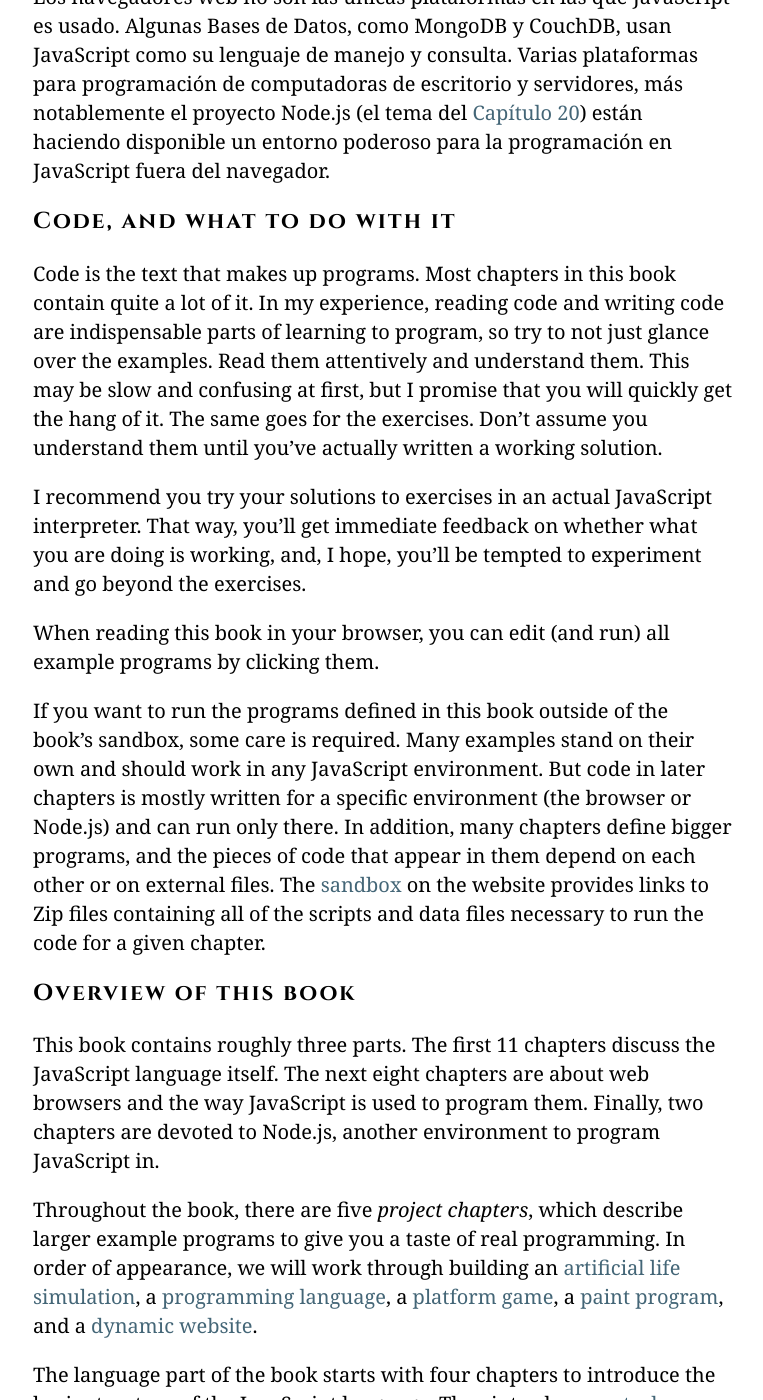
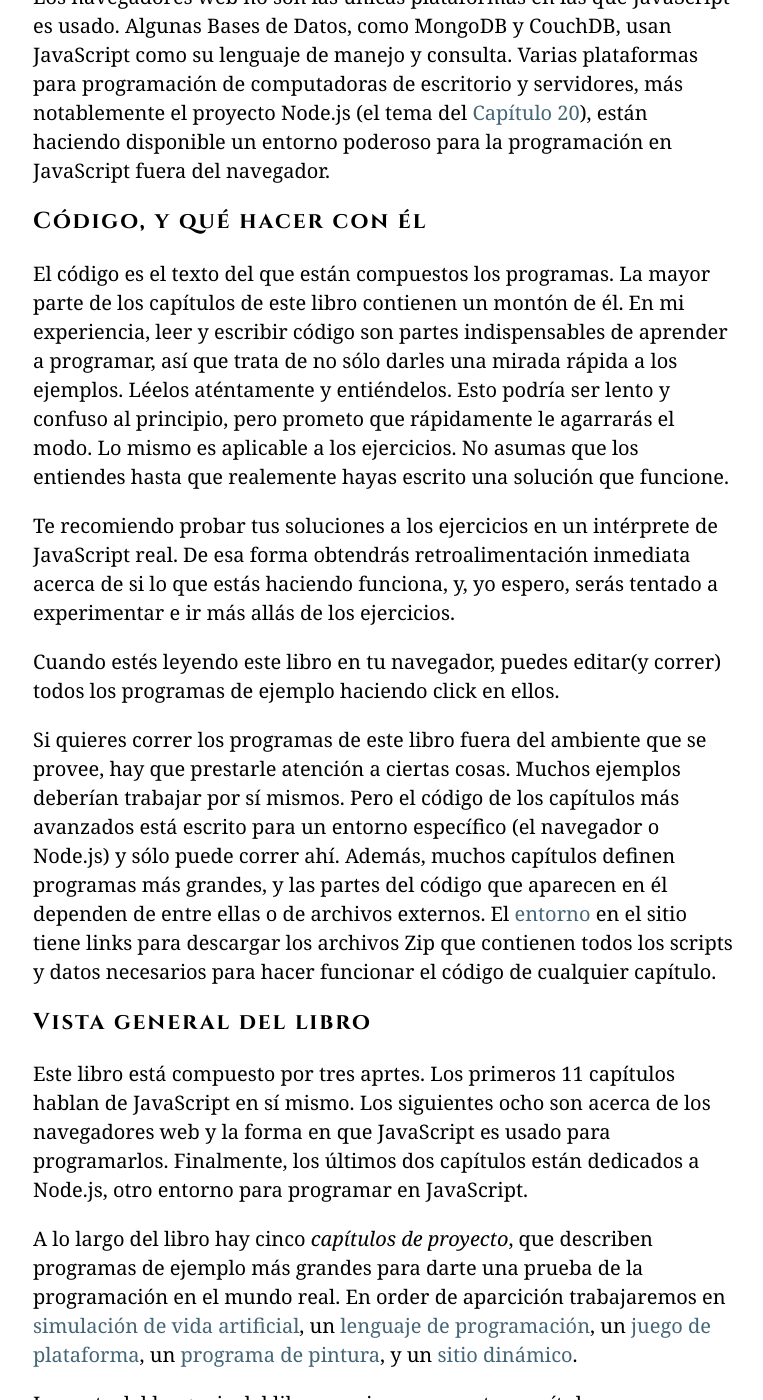
Before and after one commit to hectorip/Eloquent-JavaScript-ES-online, a Jekyll site: the page chapters/00_intro.html, which Jekyll copies as it is, in a window 1280 px wide and 1400 px high, scrolled down 8478 px. Shown: the whole window, without its empty margins (257-1020 px from the left). Built offline with Jekyll 4.4.1, drawn with Linux system fonts in a browser that asks for light colours; nearby versions of some CDN libraries; library files that are not in the unit come from our copies; some of the changed text lies outside the part shown.

Commit message:
Into finished

```diff
--- a/chapters/00_intro.html
+++ b/chapters/00_intro.html
@@ -284,96 +284,94 @@ navegadores estám empezando a soportar nuevas características de esta versión
 que JavaScript es usado. Algunas Bases de Datos, como MongoDB y CouchDB, usan
 JavaScript como su lenguaje de manejo y consulta. Varias plataformas para
 programación de computadoras de escritorio y servidores, más notablemente
-el proyecto Node.js (el tema del <a href="20_node.html#node">Capítulo 20</a>) están
+el proyecto Node.js (el tema del <a href="20_node.html#node">Capítulo 20</a>), están
 haciendo disponible un entorno poderoso para la programación en JavaScript fuera
 del navegador.</p>
-<h2><a class=h_ident id="h_UmlI5uNVqn" href="#h_UmlI5uNVqn"></a>Code, and what to do with it</h2>
-<p><a class=p_ident id="p_vaDhHr+EAd" href="#p_vaDhHr+EAd"></a>Code is the text that makes up
-programs. Most chapters in this book contain quite a lot of it. In my
-experience, reading code and writing code are indispensable parts of
-learning to program, so try to not just glance over the examples. Read
-them attentively and understand them. This may be slow and confusing
-at first, but I promise that you will quickly get the hang of it. The
-same goes for the exercises. Don&#8217;t assume you understand them
-until you&#8217;ve actually written a working solution.</p>
-<p><a class=p_ident id="p_TTKKe5L9Nw" href="#p_TTKKe5L9Nw"></a>I recommend you try your solutions to exercises
-in an actual JavaScript interpreter. That way, you&#8217;ll get immediate feedback on
-whether what you are doing is working, and, I hope, you&#8217;ll be
-tempted to experiment and go beyond the exercises.</p>
-<p><a class=p_ident id="p_NCyHfLuN8B" href="#p_NCyHfLuN8B"></a>When reading this book in your browser, you can edit (and run) all
-example programs by clicking them.</p>
-<p><a class=p_ident id="p_lSuuLUcwMp" href="#p_lSuuLUcwMp"></a>If you want to run the
-programs defined in this book outside of the book&#8217;s sandbox, some care
-is required. Many examples stand on their own and should work in any
-JavaScript environment. But code in later chapters is mostly written
-for a specific environment (the browser or Node.js) and can run only
-there. In addition, many chapters define bigger programs, and the
-pieces of code that appear in them depend on each other or on external
-files. The <a href="http://eloquentjavascript.net/code">sandbox</a> on the website
-provides links to Zip files containing all of the scripts and data
-files necessary to run the code for a given chapter.</p>
-<h2><a class=h_ident id="h_QzUnm0u8/B" href="#h_QzUnm0u8/B"></a>Overview of this book</h2>
-<p><a class=p_ident id="p_Nb8pnSxfWH" href="#p_Nb8pnSxfWH"></a>This book contains roughly three parts. The first 11 chapters discuss
-the JavaScript language itself. The next eight chapters are about web
-browsers and the way JavaScript is used to program them. Finally,
-two chapters are devoted to Node.js, another environment to program
-JavaScript in.</p>
-<p><a class=p_ident id="p_vtV983SU2Q" href="#p_vtV983SU2Q"></a>Throughout the book, there are five <em>project chapters</em>, which describe
-larger example programs to give you a taste of real programming. In
-order of appearance, we will work through building an
-<a href="07_elife.html#elife">artificial life simulation</a>, a
-<a href="11_language.html#language">programming language</a>, a
-<a href="15_game.html#game">platform game</a>, a
-<a href="19_paint.html#paint">paint program</a>, and a
-<a href="21_skillsharing.html#skillsharing">dynamic website</a>.</p>
-<p><a class=p_ident id="p_tBWN2J/neE" href="#p_tBWN2J/neE"></a>The language part of the book starts with four chapters to introduce
-the basic structure of the JavaScript language. They introduce
-<a href="02_program_structure.html#program_structure">control structures</a>
-(such as the <code>while</code> word you saw in this introduction),
-<a href="03_functions.html#functions">functions</a> (writing your own
-operations), and <a href="04_data.html#data">data structures</a>. After these,
-you will be able to write simple programs. Next, Chapters
-<a href="05_higher_order.html#higher_order">5</a> and
-<a href="06_object.html#object">6</a> introduce techniques to use functions
-and objects to write more <em>abstract</em> code and thus keep complexity
-under control.</p>
-<p><a class=p_ident id="p_BQGfU79Z/i" href="#p_BQGfU79Z/i"></a>After a <a href="07_elife.html#elife">first project chapter</a>, the first
-part of the book continues with chapters on
-<a href="08_error.html#error">error handling and fixing</a>, on
-<a href="09_regexp.html#regexp">regular expressions</a> (an important tool for
-working with text data), and on
-<a href="10_modules.html#modules">modularity</a>—another weapon against
-complexity. The <a href="11_language.html#language">second project chapter</a>
-concludes the first part of the book.</p>
-<p><a class=p_ident id="p_ENnJdVvZOh" href="#p_ENnJdVvZOh"></a>The second part, Chapters <a href="12_browser.html#browser">12</a> to
-<a href="19_paint.html#paint">19</a>, describes the tools that browser
-JavaScript has access to. You&#8217;ll learn to display things on the screen
-(Chapters <a href="13_dom.html#dom">13</a> and
-<a href="16_canvas.html#canvas">16</a>), respond to user input (Chapters
-<a href="14_event.html#event">14</a> and <a href="18_forms.html#forms">18</a>), and
-communicate over the network (<a href="17_http.html#http">Chapter 17</a>).
-There are again two project chapters in this part.</p>
-<p><a class=p_ident id="p_dXulxOfRlF" href="#p_dXulxOfRlF"></a>After that, <a href="20_node.html#node">Chapter 20</a> describes Node.js, and
-<a href="21_skillsharing.html#skillsharing">Chapter 21</a> builds a simple web
-system using that tool.</p>
-<h2><a class=h_ident id="h_BqJ9mLVGGj" href="#h_BqJ9mLVGGj"></a>Typographic conventions</h2>
-<p><a class=p_ident id="p_tcuoG/QVih" href="#p_tcuoG/QVih"></a>In this book, text written in a <code>monospaced</code>
-font will represent elements of programs—sometimes
-they are self-sufficient fragments, and sometimes they just refer to
-part of a nearby program. Programs (of which you have already seen a
-few), are written as follows:</p>
+<h2><a class=h_ident id="h_NkhwsfiUTB" href="#h_NkhwsfiUTB"></a>Código, y qué hacer con él</h2>
+<p><a class=p_ident id="p_IcWVXRKHWW" href="#p_IcWVXRKHWW"></a>El código es el texto del que están
+compuestos los programas. La mayor parte de los capítulos de este libro
+contienen un montón de él. En mi experiencia, leer y escribir código son partes
+indispensables de aprender a programar, así que trata de no sólo darles una
+mirada rápida a los ejemplos. Léelos aténtamente y entiéndelos. Esto podría ser
+lento y confuso al principio, pero prometo que rápidamente le agarrarás el modo.
+Lo mismo es aplicable a los ejercicios. No asumas que los entiendes hasta
+que realemente hayas escrito una solución que funcione.</p>
+<p><a class=p_ident id="p_DaNtohWhCR" href="#p_DaNtohWhCR"></a> Te recomiendo probar tus soluciones a los ejercicios en
+un intérprete de JavaScript real. De esa forma obtendrás retroalimentación
+inmediata acerca de si lo que estás haciendo funciona, y, yo espero, serás
+tentado a experimentar e ir más allás de los ejercicios.</p>
+<p><a class=p_ident id="p_yTA5zdb1gZ" href="#p_yTA5zdb1gZ"></a>Cuando estés leyendo este libro en tu navegador, puedes editar(y correr)
+todos los programas de ejemplo haciendo click en ellos.</p>
+<p><a class=p_ident id="p_b5B1o3nNNf" href="#p_b5B1o3nNNf"></a>Si quieres correr los programas
+de este libro fuera del ambiente que se provee, hay que prestarle atención a ciertas cosas.
+Muchos ejemplos deberían trabajar por sí mismos. Pero el código de los capítulos
+más avanzados está escrito para un entorno específico (el navegador o Node.js)
+y sólo puede correr ahí. Además, muchos capítulos definen programas más grandes,
+y las partes del código que aparecen en él dependen de entre ellas o de archivos
+externos. El <a href="http://eloquentjavascript.net/code">entorno</a> en el sitio tiene
+links para descargar los archivos Zip que contienen todos los scripts y datos
+necesarios para hacer funcionar el código de cualquier capítulo.</p>
+<h2><a class=h_ident id="h_zZRUmsS5X5" href="#h_zZRUmsS5X5"></a>Vista general del libro</h2>
+<p><a class=p_ident id="p_Wuxak5+3jK" href="#p_Wuxak5+3jK"></a>Este libro está compuesto por tres aprtes. Los primeros 11 capítulos hablan de
+JavaScript en sí mismo. Los siguientes ocho son acerca de los navegadores
+web y la forma en que JavaScript es usado para programarlos. Finalmente,
+los últimos dos capítulos están dedicados a Node.js, otro entorno para
+programar en JavaScript.</p>
+<p><a class=p_ident id="p_2s+l7aA6TV" href="#p_2s+l7aA6TV"></a>A lo largo del libro hay cinco <em>capítulos de proyecto</em>, que describen programas
+de ejemplo más grandes para darte una prueba de la programación en el mundo real.
+En order de aparcición trabajaremos en
+<a href="07_elife.html#elife">simulación de vida artificial</a>, un
+<a href="11_language.html#language">lenguaje de programación</a>, un
+<a href="15_game.html#game">juego de plataforma</a>, un
+<a href="19_paint.html#paint">programa de pintura</a>, y un
+<a href="21_skillsharing.html#skillsharing">sitio dinámico</a>.</p>
+<p><a class=p_ident id="p_eAsMYrL/Ey" href="#p_eAsMYrL/Ey"></a>La parte del lenguaje del libro empieza con cuatro capítulos para presentar
+la estructura básica de JavaScript. Estos presentan
+<a href="02_program_structure.html#program_structure">estructuras de control</a>
+(como la palabra <code>while</code> que viste ene esta introducción),
+<a href="03_functions.html#functions">funciones</a> (escribir tus propias operaciones),
+y <a href="04_data.html#data">estructuras de datos</a>. Despeués de esto, serás capaz de
+escribir programas simples. Después, los capítulos
+<a href="05_higher_order.html#higher_order">5</a> y
+<a href="06_object.html#object">6</a> presentan técnicas para usar
+funciones y objetos para escribir código más <em>abstracto</em> y de esta manera
+mantener a la complejidad bajo control.</p>
+<p><a class=p_ident id="p_T2zLxztShc" href="#p_T2zLxztShc"></a>Después de <a href="07_elife.html#elife">un primer capítulo de proyecto</a>, la primera
+parte del libro continua con capítulos acerca de
+<a href="08_error.html#error">manejo y correccón de errores</a>,
+<a href="09_regexp.html#regexp">expresiones regulares</a> (una herramienta importanate
+para el manejo de datos de texto), y
+<a href="10_modules.html#modules">modularidad</a>, otra arma contra la complejidad.
+El <a href="11_language.html#language">segundo capítulo de proyecto</a> termina con la
+primera parte del libro.</p>
+<p><a class=p_ident id="p_85diCdIgH6" href="#p_85diCdIgH6"></a>En la segunda parte, los Capítulos <a href="12_browser.html#browser">12</a> a
+<a href="19_paint.html#paint">19</a>, describen las herramientas a las que JavaScript
+tiene acceso en el navegador web. Aprenderás a mostrar cosas en la pantalla
+(Capítulos <a href="13_dom.html#dom">13</a> y
+<a href="16_canvas.html#canvas">16</a>), repsonder a los datos de entrada del usuario
+(Capítulos <a href="14_event.html#event">14</a> y <a href="18_forms.html#forms">18</a>), y a comunicarte
+a través de la red (<a href="17_http.html#http">Capítulo 17</a>).
+Otra vez, hay dos proyectos en esta parte.</p>
+<p><a class=p_ident id="p_4ULBGwC8t5" href="#p_4ULBGwC8t5"></a>Después de eso, el <a href="20_node.html#node">Capítulo 20</a> describe Node.js, y el
+<a href="21_skillsharing.html#skillsharing">Capítulo 21</a> construye un sencillo sistema
+web usando esa herramienta.</p>
+<h2><a class=h_ident id="h_LbwtyFrzvg" href="#h_LbwtyFrzvg"></a>Convenciones Tipográficas</h2>
+<p><a class=p_ident id="p_JYfnu6ywFp" href="#p_JYfnu6ywFp"></a> En este libro, texto escrito en fuente <code>monoespacio</code>
+representará elementos de programas; algunas veces programas completos y otras,
+partes de programas que hayan sido definidos cerca de ahí. Los programas(de los
+  cuales has visto unos pocos), están escritos como sigue:</p>
 <pre data-language="javascript" class="snippet cm-s-default"><a class=c_ident id="c_+dxUF296oM" href="#c_+dxUF296oM"></a><span class="cm-keyword">function</span> <span class="cm-variable">fac</span>(<span class="cm-def">n</span>) {
   <span class="cm-keyword">if</span> (<span class="cm-variable-2">n</span> <span class="cm-operator">==</span> <span class="cm-number">0</span>)
     <span class="cm-keyword">return</span> <span class="cm-number">1</span>;
   <span class="cm-keyword">else</span>
     <span class="cm-keyword">return</span> <span class="cm-variable">fac</span>(<span class="cm-variable-2">n</span> <span class="cm-operator">-</span> <span class="cm-number">1</span>) <span class="cm-operator">*</span> <span class="cm-variable-2">n</span>;
 }</pre>
-<p><a class=p_ident id="p_gHBEJochZ9" href="#p_gHBEJochZ9"></a>Sometimes, in order to show the output that a program
-produces, the expected output is written after it, with two slashes
-and an arrow in front.</p>
+<p><a class=p_ident id="p_Vjsd/lngr3" href="#p_Vjsd/lngr3"></a>Algunas veces, para mostrar la salida que un programa produce,
+la salida esperada será escrita después de este, con dos diagonales y una flecha
+enfrente.</p>
 <pre data-language="javascript" class="snippet cm-s-default"><a class=c_ident id="c_C1hfQzBD5u" href="#c_C1hfQzBD5u"></a><span class="cm-variable">console</span>.<span class="cm-property">log</span>(<span class="cm-variable">fac</span>(<span class="cm-number">8</span>));
 <span class="cm-comment">// → 40320</span></pre>
-<p><a class=p_ident id="p_SBvr6KXTHm" href="#p_SBvr6KXTHm"></a>Good luck!</p>
+<p><a class=p_ident id="p_CZc55wBP7L" href="#p_CZc55wBP7L"></a>Buena suerte!</p>
 <nav>
 
   <a href="index.html" title="cover">◆</a>
```
Also changed, not shown: 2 other files.
